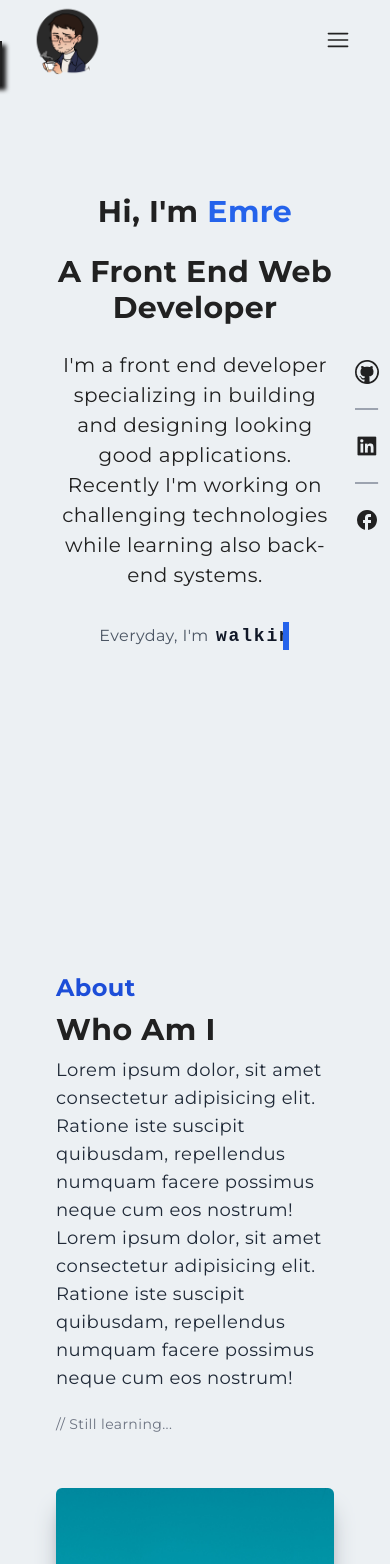
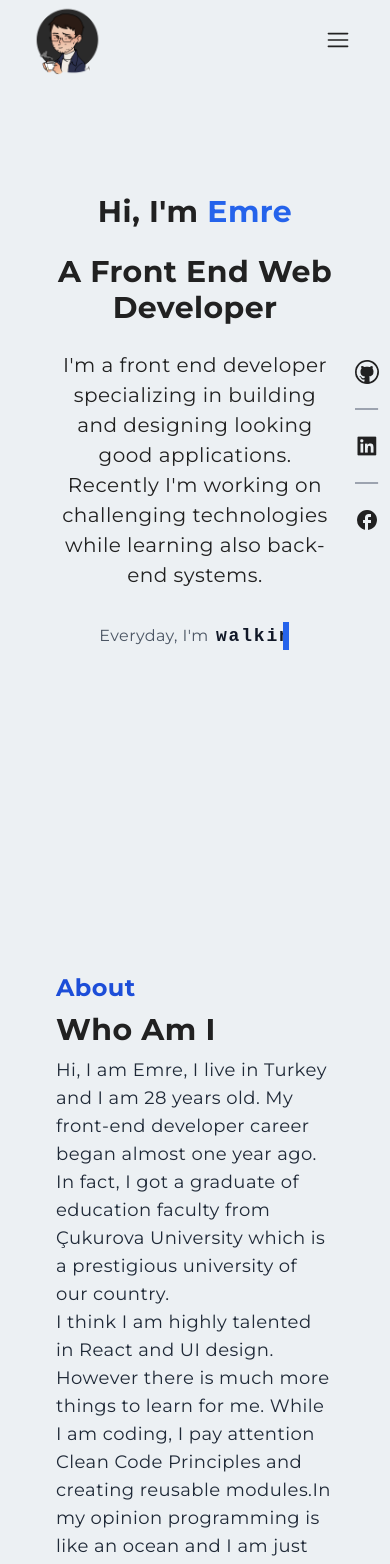
Before and after one commit to emrebican/myPortfolio, a Next.js app: page / in a window 390 px wide. Shown: the top 1564 px of the page. Built offline with nearby package versions, Linux system fonts and the light colour scheme; a web font is replaced by a local one.

Commit message:
About and menu responsive bugs fixed | Contact page is not functional yet

```diff
--- a/components/About/About.tsx
+++ b/components/About/About.tsx
@@ -8,14 +8,17 @@ const About = () => {
           <h3>about</h3>
           <h1>Who am I</h1>
           <p>
-            Lorem ipsum dolor, sit amet consectetur adipisicing elit. Ratione
-            iste suscipit quibusdam, repellendus numquam facere possimus neque
-            cum eos nostrum!
+            Hi, I am Emre, I live in Turkey and I am 28 years old. My front-end
+            developer career began almost one year ago. In fact, I got a
+            graduate of education faculty from Çukurova University which is a
+            prestigious university of our country.
           </p>
           <p>
-            Lorem ipsum dolor, sit amet consectetur adipisicing elit. Ratione
-            iste suscipit quibusdam, repellendus numquam facere possimus neque
-            cum eos nostrum!
+            I think I am highly talented in React and UI design. However there
+            is much more things to learn for me. While I am coding, I pay
+            attention Clean Code Principles and creating reusable modules.In my
+            opinion programming is like an ocean and I am just little fish, so
+            there are many places I could discover. Bye 👋,
           </p>
           {/* eslint-disable react/jsx-no-comment-textnodes */}
           <span>// Still learning...</span>
--- a/components/Menu/Menu.tsx
+++ b/components/Menu/Menu.tsx
@@ -21,7 +21,11 @@ const Menu = ({ listItems, viewMenu, handleViewMenu, setViewMenu }: any) => {
               width={50}
               height={50}
             />
-            <div className={styles.backIcon} onClick={handleViewMenu}>
+            <div
+              style={{ display: viewMenu ? 'block' : 'none' }}
+              className={styles.backIcon}
+              onClick={handleViewMenu}
+            >
               <MdArrowBackIos />
             </div>
           </div>
```
